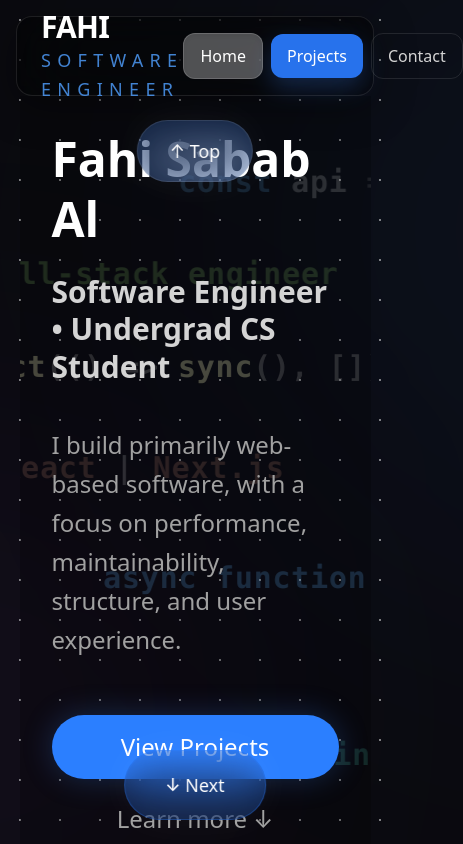
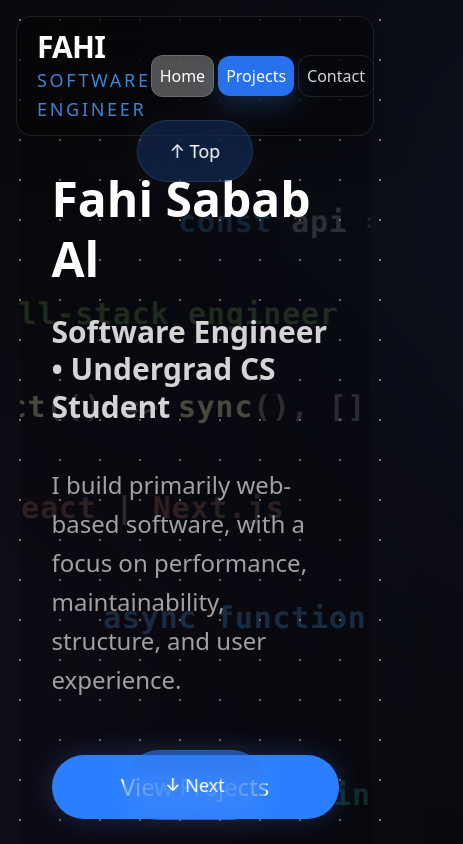
Before and after one commit to ALfahi/portfolio-website, a Next.js app: page / in a window 390 px wide. Shown: the top 844 px of the page, 463 px wide, since content can reach past the window. Built offline with nearby package versions, Linux system fonts and the light colour scheme.

Commit message:
fixed spacing on phone

```diff
--- a/app/components/UI/Timeline.tsx
+++ b/app/components/UI/Timeline.tsx
@@ -15,7 +15,7 @@ export default function Timeline({ items }: TimelineProps) {
       <div className="hidden md:block absolute left-1/2 top-0 bottom-0 w-1 bg-white/15" />
 
       {/* Mobile spine) */}
-      <div className="md:hidden absolute left-0 top-0 bottom-0 w-1 bg-white/10" />
+      <div className="md:hidden absolute left-4 top-0 bottom-0 w-1 bg-white/10" />
 
       <div className="space-y-20 md:space-y-24">
 
@@ -54,19 +54,19 @@ export default function Timeline({ items }: TimelineProps) {
                   className={`
                     relative
                     md:w-[45%]
-                    pl-6 md:pl-0
+                    pl-8 md:pl-0
                     ${isLeft ? "md:pr-10 md:text-right" : "md:pl-10 md:text-left"}
                   `}
                 >
 
-                  {/* MOBILE DOT */}
+                  {/* Mobile dot */}
                   <div
                     className={`
-                      md:hidden absolute left-[-6px] top-2
+                      md:hidden absolute left-4 top-6
+                      -translate-x-1/2
                       w-2.5 h-2.5 rounded-full ${color}
                     `}
                   />
-
                   {/* DATE */}
                   <p className="text-label tracking-[0.3em] uppercase text-neutral-500">
                     {item.date}
--- a/app/components/layout/Header.tsx
+++ b/app/components/layout/Header.tsx
@@ -15,8 +15,8 @@ export default function Header() {
   const isProjects = pathname.startsWith("/projects");
 
   // function to go home and scroll to the hero section
-  function goHome(){// TO DO: move to seperate file
-    // already on home page
+  function goHome() {
+    // TO DO: move to seperate file
     if (pathname === "/") {
       scrollToSection(HOME_PAGE_SECTIONS.hero);
       return;
@@ -29,7 +29,7 @@ export default function Header() {
     setTimeout(() => {
       scrollToSection(HOME_PAGE_SECTIONS.hero);
     }, 100);
-  };
+  }
 
   return (
     <motion.header
@@ -41,14 +41,15 @@ export default function Header() {
       <div
         className="
         max-w-7xl mx-auto
-          h-20 md:h-24
-          px-6 md:px-10
+        h-30
+        px-5 sm:px-6 md:px-10
         rounded-2xl
         border border-white/10
         bg-black/45
         backdrop-blur-2xl
         shadow-[0_10px_40px_rgba(0,0,0,0.35)]
         flex items-center justify-between
+        overflow-hidden
       "
       >
         {/* ───────── BRANDING ───────── */}
@@ -56,7 +57,7 @@ export default function Header() {
           onClick={goHome}
           className="group text-left cursor-pointer"
         >
-          <div className="flex flex-col leading-none">
+          <div className="flex flex-col leading-none min-w-0">
             <span className="text-title font-bold tracking-tight text-white transition-colors group-hover:text-blue-400">
               FAHI
             </span>
@@ -65,7 +66,7 @@ export default function Header() {
               className="
                 text-body-small
                 uppercase
-                tracking-[0.35em]
+                tracking-[0.15em] md:tracking-[0.2em]
                 text-blue-400/80
               "
             >
@@ -75,12 +76,12 @@ export default function Header() {
         </button>
 
         {/* ───────── NAVIGATION ───────── */}
-        <nav className="flex items-center gap-2 md:gap-3 text-nav">
+        <nav className="flex items-center gap-1 md:gap-3 text-nav flex-shrink-0">
 
           <button
             onClick={goHome}
             className={`
-              px-4 py-2.5
+              px-2 md:px-4 py-2 md:py-2.5
               rounded-xl
               transition-all duration-200
               cursor-pointer
@@ -109,7 +110,7 @@ export default function Header() {
           <Link
             href="/projects"
             className={`
-              px-4 py-2.5
+              px-2 md:px-4 py-2 md:py-2.5
               rounded-xl
               font-medium
               transition-all duration-200
@@ -138,14 +139,14 @@ export default function Header() {
           <button
             onClick={() => scrollToSection("footer")}
             className="
-              px-4 py-2.5
+              px-2 md:px-4 py-2 md:py-2.5
               rounded-xl
               border border-white/10
               text-neutral-300
               hover:text-white
               hover:border-white/20
               hover:bg-white/5
-              hover: cursor-pointer
+              hover:cursor-pointer
               transition-all duration-200
             "
           >
```
Lines whose indentation alone changed are shown as unchanged.
